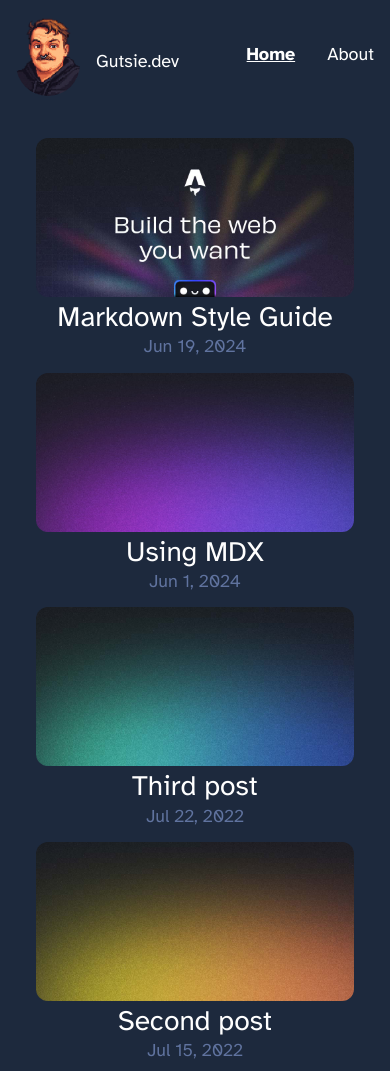
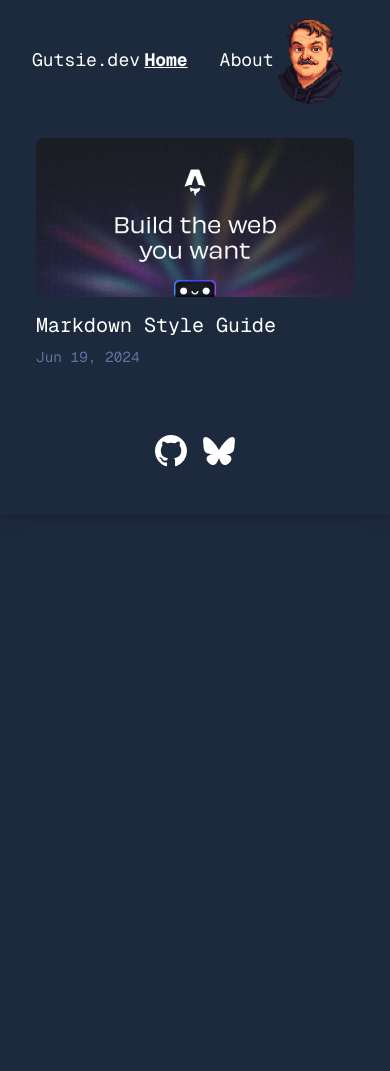
Before and after one commit to Gutsie/gutsie.github.io, an Astro site: page / in a window 390 px wide. Shown: the top 1071 px of the page. After the commit the page ends 844 px from the top, so only its background shows below. Built offline with nearby package versions, Linux system fonts and the light colour scheme; Astro itself is replaced by a stand-in of ours; a web font is replaced by a local one.

Commit message:
More fixes

```diff
--- a/src/components/Header.astro
+++ b/src/components/Header.astro
@@ -5,17 +5,16 @@ import { SITE_TITLE } from '../consts';
 
 <header class=" p-4 sticky top-0 z-10">
 	<nav>
-		<div class="flex items-center">
-			<div class="portrait-container">
 
-		<div class="portrait-bg"></div>
-		<img src="/assets/me.png" alt="Gutsie.dev" class="portrait" />
-	</div>
 		<h2><a href="/" class="text-white">{SITE_TITLE}</a></h2>
-	</div>
 		<div class="flex gap-8">
 			<HeaderLink href="/">Home</HeaderLink>
 			<HeaderLink href="/about">About</HeaderLink>
+		</div>
+		<div class="portrait-container">
+
+			<div class="portrait-bg"></div>
+			<img src="/assets/me.png" alt="Gutsie.dev" class="portrait" />
 		</div>
 	</nav>
 </header>
@@ -33,45 +32,53 @@ import { SITE_TITLE } from '../consts';
 </script>
 <style>
 	header {
-		transition: padding 0.3s ease-in-out;
-		height: 120px; /* Initial taller height */
-		/* Adjust padding as needed for the taller header */
-		padding-top: 1rem;
-		padding-bottom: 1rem;
+		transition: all 0.3s ease-in-out;
+		height: 120px;
+		background-color: var(--color-slate-800);
+		backdrop-filter: blur(8px);
 	}
 
 	header.scrolled {
-		height: 80px; /* Scrolled, shorter height */
-		/* Adjust padding as needed for the shorter header */
-		padding-top: 0.5rem;
-		padding-bottom: 0.5rem;
+		height: 80px;
 	}
 
 	h2 {
-		transition: margin-top 0.3s ease-in-out;
+		transition: all 0.3s ease-in-out;
 		margin: 0;
 		font-size: 1em;
-		height:1rem;
-		margin-top:.5rem;
-		.scrolled & {
-			margin-top:0;
-		}
+		line-height: 1;
+		display: flex;
+		align-items: center;
+	}
+
+	header.scrolled h2 {
+		margin-top: 0;
 	}
 
 	h2 a,
 	h2 a.active {
 		text-decoration: none;
 	}
+
 	nav {
 		display: flex;
 		align-items: center;
 		justify-content: space-between;
+		height: 100%;
+		padding: 0 1rem;
+	}
+
+	nav > div {
+		display: flex;
+		align-items: center;
+		height: 100%;
 	}
 
 	.social-links,
 	.social-links a {
 		display: flex;
 	}
+
 	@media (max-width: 720px) {
 		.social-links {
 			display: none;
@@ -84,11 +91,12 @@ import { SITE_TITLE } from '../consts';
 		position: relative;
 		width: 64px;
 		height: 80px;
-		border-radius:32px;
+		border-radius: 32px;
 		overflow: hidden;
-		.scrolled & {
-			height: 64px;
-		}
+	}
+
+	header.scrolled .portrait-container {
+		height: 64px;
 	}
 
 	.portrait-bg {
@@ -99,7 +107,6 @@ import { SITE_TITLE } from '../consts';
 		aspect-ratio: 1;
 		background-color: var(--color-amber-400);
 		border-radius: 100%;
-
 	}
 
 	.portrait {
@@ -111,6 +118,4 @@ import { SITE_TITLE } from '../consts';
 		aspect-ratio: 1;
 		max-width: unset;
 	}
-
-
 </style>
--- a/src/content/blog/second-post.md
+++ /dev/null
@@ -1,16 +0,0 @@
----
-title: 'Second post'
-description: 'Lorem ipsum dolor sit amet'
-pubDate: 'Jul 15 2022'
-heroImage: '/blog-placeholder-4.jpg'
----
-
-Lorem ipsum dolor sit amet, consectetur adipiscing elit, sed do eiusmod tempor incididunt ut labore et dolore magna aliqua. Vitae ultricies leo integer malesuada nunc vel risus commodo viverra. Adipiscing enim eu turpis egestas pretium. Euismod elementum nisi quis eleifend quam adipiscing. In hac habitasse platea dictumst vestibulum. Sagittis purus sit amet volutpat. Netus et malesuada fames ac turpis egestas. Eget magna fermentum iaculis eu non diam phasellus vestibulum lorem. Varius sit amet mattis vulputate enim. Habitasse platea dictumst quisque sagittis. Integer quis auctor elit sed vulputate mi. Dictumst quisque sagittis purus sit amet.
-
-Morbi tristique senectus et netus. Id semper risus in hendrerit gravida rutrum quisque non tellus. Habitasse platea dictumst quisque sagittis purus sit amet. Tellus molestie nunc non blandit massa. Cursus vitae congue mauris rhoncus. Accumsan tortor posuere ac ut. Fringilla urna porttitor rhoncus dolor. Elit ullamcorper dignissim cras tincidunt lobortis. In cursus turpis massa tincidunt dui ut ornare lectus. Integer feugiat scelerisque varius morbi enim nunc. Bibendum neque egestas congue quisque egestas diam. Cras ornare arcu dui vivamus arcu felis bibendum. Dignissim suspendisse in est ante in nibh mauris. Sed tempus urna et pharetra pharetra massa massa ultricies mi.
-
-Mollis nunc sed id semper risus in. Convallis a cras semper auctor neque. Diam sit amet nisl suscipit. Lacus viverra vitae congue eu consequat ac felis donec. Egestas integer eget aliquet nibh praesent tristique magna sit amet. Eget magna fermentum iaculis eu non diam. In vitae turpis massa sed elementum. Tristique et egestas quis ipsum suspendisse ultrices. Eget lorem dolor sed viverra ipsum. Vel turpis nunc eget lorem dolor sed viverra. Posuere ac ut consequat semper viverra nam. Laoreet suspendisse interdum consectetur libero id faucibus. Diam phasellus vestibulum lorem sed risus ultricies tristique. Rhoncus dolor purus non enim praesent elementum facilisis. Ultrices tincidunt arcu non sodales neque. Tempus egestas sed sed risus pretium quam vulputate. Viverra suspendisse potenti nullam ac tortor vitae purus faucibus ornare. Fringilla urna porttitor rhoncus dolor purus non. Amet dictum sit amet justo donec enim.
-
-Mattis ullamcorper velit sed ullamcorper morbi tincidunt. Tortor posuere ac ut consequat semper viverra. Tellus mauris a diam maecenas sed enim ut sem viverra. Venenatis urna cursus eget nunc scelerisque viverra mauris in. Arcu ac tortor dignissim convallis aenean et tortor at. Curabitur gravida arcu ac tortor dignissim convallis aenean et tortor. Egestas tellus rutrum tellus pellentesque eu. Fusce ut placerat orci nulla pellentesque dignissim enim sit amet. Ut enim blandit volutpat maecenas volutpat blandit aliquam etiam. Id donec ultrices tincidunt arcu. Id cursus metus aliquam eleifend mi.
-
-Tempus quam pellentesque nec nam aliquam sem. Risus at ultrices mi tempus imperdiet. Id porta nibh venenatis cras sed felis eget velit. Ipsum a arcu cursus vitae. Facilisis magna etiam tempor orci eu lobortis elementum. Tincidunt dui ut ornare lectus sit. Quisque non tellus orci ac. Blandit libero volutpat sed cras. Nec tincidunt praesent semper feugiat nibh sed pulvinar proin gravida. Egestas integer eget aliquet nibh praesent tristique magna.
--- a/src/content/blog/third-post.md
+++ /dev/null
@@ -1,16 +0,0 @@
----
-title: 'Third post'
-description: 'Lorem ipsum dolor sit amet'
-pubDate: 'Jul 22 2022'
-heroImage: '/blog-placeholder-2.jpg'
----
-
-Lorem ipsum dolor sit amet, consectetur adipiscing elit, sed do eiusmod tempor incididunt ut labore et dolore magna aliqua. Vitae ultricies leo integer malesuada nunc vel risus commodo viverra. Adipiscing enim eu turpis egestas pretium. Euismod elementum nisi quis eleifend quam adipiscing. In hac habitasse platea dictumst vestibulum. Sagittis purus sit amet volutpat. Netus et malesuada fames ac turpis egestas. Eget magna fermentum iaculis eu non diam phasellus vestibulum lorem. Varius sit amet mattis vulputate enim. Habitasse platea dictumst quisque sagittis. Integer quis auctor elit sed vulputate mi. Dictumst quisque sagittis purus sit amet.
-
-Morbi tristique senectus et netus. Id semper risus in hendrerit gravida rutrum quisque non tellus. Habitasse platea dictumst quisque sagittis purus sit amet. Tellus molestie nunc non blandit massa. Cursus vitae congue mauris rhoncus. Accumsan tortor posuere ac ut. Fringilla urna porttitor rhoncus dolor. Elit ullamcorper dignissim cras tincidunt lobortis. In cursus turpis massa tincidunt dui ut ornare lectus. Integer feugiat scelerisque varius morbi enim nunc. Bibendum neque egestas congue quisque egestas diam. Cras ornare arcu dui vivamus arcu felis bibendum. Dignissim suspendisse in est ante in nibh mauris. Sed tempus urna et pharetra pharetra massa massa ultricies mi.
-
-Mollis nunc sed id semper risus in. Convallis a cras semper auctor neque. Diam sit amet nisl suscipit. Lacus viverra vitae congue eu consequat ac felis donec. Egestas integer eget aliquet nibh praesent tristique magna sit amet. Eget magna fermentum iaculis eu non diam. In vitae turpis massa sed elementum. Tristique et egestas quis ipsum suspendisse ultrices. Eget lorem dolor sed viverra ipsum. Vel turpis nunc eget lorem dolor sed viverra. Posuere ac ut consequat semper viverra nam. Laoreet suspendisse interdum consectetur libero id faucibus. Diam phasellus vestibulum lorem sed risus ultricies tristique. Rhoncus dolor purus non enim praesent elementum facilisis. Ultrices tincidunt arcu non sodales neque. Tempus egestas sed sed risus pretium quam vulputate. Viverra suspendisse potenti nullam ac tortor vitae purus faucibus ornare. Fringilla urna porttitor rhoncus dolor purus non. Amet dictum sit amet justo donec enim.
-
-Mattis ullamcorper velit sed ullamcorper morbi tincidunt. Tortor posuere ac ut consequat semper viverra. Tellus mauris a diam maecenas sed enim ut sem viverra. Venenatis urna cursus eget nunc scelerisque viverra mauris in. Arcu ac tortor dignissim convallis aenean et tortor at. Curabitur gravida arcu ac tortor dignissim convallis aenean et tortor. Egestas tellus rutrum tellus pellentesque eu. Fusce ut placerat orci nulla pellentesque dignissim enim sit amet. Ut enim blandit volutpat maecenas volutpat blandit aliquam etiam. Id donec ultrices tincidunt arcu. Id cursus metus aliquam eleifend mi.
-
-Tempus quam pellentesque nec nam aliquam sem. Risus at ultrices mi tempus imperdiet. Id porta nibh venenatis cras sed felis eget velit. Ipsum a arcu cursus vitae. Facilisis magna etiam tempor orci eu lobortis elementum. Tincidunt dui ut ornare lectus sit. Quisque non tellus orci ac. Blandit libero volutpat sed cras. Nec tincidunt praesent semper feugiat nibh sed pulvinar proin gravida. Egestas integer eget aliquet nibh praesent tristique magna.
--- a/src/content/blog/using-mdx.mdx
+++ /dev/null
@@ -1,31 +0,0 @@
----
-title: 'Using MDX'
-description: 'Lorem ipsum dolor sit amet'
-pubDate: 'Jun 01 2024'
-heroImage: '/blog-placeholder-5.jpg'
----
-
-This theme comes with the [@astrojs/mdx](https://docs.astro.build/en/guides/integrations-guide/mdx/) integration installed and configured in your `astro.config.mjs` config file. If you prefer not to use MDX, you can disable support by removing the integration from your config file.
-
-## Why MDX?
-
-MDX is a special flavor of Markdown that supports embedded JavaScript & JSX syntax. This unlocks the ability to [mix JavaScript and UI Components into your Markdown content](https://docs.astro.build/en/guides/markdown-content/#mdx-features) for things like interactive charts or alerts.
-
-If you have existing content authored in MDX, this integration will hopefully make migrating to Astro a breeze.
-
-## Example
-
-Here is how you import and use a UI component inside of MDX.
-When you open this page in the browser, you should see the clickable button below.
-
-import HeaderLink from '../../components/HeaderLink.astro';
-
-<HeaderLink href="#" onclick="alert('clicked!')">
-	Embedded component in MDX
-</HeaderLink>
-
-## More Links
-
-- [MDX Syntax Documentation](https://mdxjs.com/docs/what-is-mdx)
-- [Astro Usage Documentation](https://docs.astro.build/en/guides/markdown-content/#markdown-and-mdx-pages)
-- **Note:** [Client Directives](https://docs.astro.build/en/reference/directives-reference/#client-directives) are still required to create interactive components. Otherwise, all components in your MDX will render as static HTML (no JavaScript) by default.
--- a/src/pages/index.astro
+++ b/src/pages/index.astro
@@ -17,66 +17,49 @@ const posts = (await getCollection('blog')).sort(
 		<BaseHead title={SITE_TITLE} description={SITE_DESCRIPTION} />
 		<style>
 			main {
-				width: 960px;
+				width: 720px;
 			}
 			ul {
-				display: flex;
-				flex-wrap: wrap;
-				gap: 2rem;
 				list-style-type: none;
 				margin: 0;
 				padding: 0;
 			}
 			ul li {
-				width: calc(50% - 1rem);
+				margin-bottom: 2rem;
 			}
-			ul li * {
+			ul li:last-child {
+				margin-bottom: 0;
+			}
+			ul li a {
+				display: block;
 				text-decoration: none;
 				transition: 0.2s ease;
 			}
-			ul li:first-child {
+			ul li img {
 				width: 100%;
 				margin-bottom: 1rem;
-				text-align: center;
-			}
-			ul li:first-child img {
-				width: 100%;
-			}
-			ul li:first-child .title {
-				font-size: 2.369rem;
-			}
-			ul li img {
-				margin-bottom: 0.5rem;
-				border-radius: 12px;
-			}
-			ul li a {
-				display: block;
+				border-radius: 8px;
 			}
 			.title {
 				margin: 0;
-				line-height: 1;
+				line-height: 1.2;
+				font-size: 1.5rem;
 			}
 			.date {
-				margin: 0;
+				margin: 0.5rem 0 0;
 				color: rgb(var(--gray));
+				font-size: 0.9rem;
 			}
 
 			ul a:hover img {
 				box-shadow: var(--box-shadow);
 			}
 			@media (max-width: 720px) {
-				ul {
-					gap: 0.5em;
+				ul li {
+					margin-bottom: 1.5rem;
 				}
-				ul li {
-					width: 100%;
-					text-align: center;
-				}
-				ul li:first-child {
-					margin-bottom: 0;
-				}
-				ul li:first-child .title {
-					font-size: 1.563em;
+				.title {
+					font-size: 1.25rem;
 				}
 			}
 		</style>
--- a/src/styles/global.css
+++ b/src/styles/global.css
@@ -19,21 +19,35 @@
 		0 16px 32px rgba(var(--gray), 33%);
 }
 @font-face {
-	font-family: 'Atkinson';
-	src: url('/fonts/atkinson-regular.woff') format('woff');
+	font-family: 'Geist Mono';
+	src: url('/fonts/GeistMono-Regular.ttf') format('truetype');
 	font-weight: 400;
 	font-style: normal;
 	font-display: swap;
 }
 @font-face {
-	font-family: 'Atkinson';
-	src: url('/fonts/atkinson-bold.woff') format('woff');
+	font-family: 'Geist Mono';
+	src: url('/fonts/GeistMono-Bold.ttf') format('truetype');
 	font-weight: 700;
 	font-style: normal;
 	font-display: swap;
 }
+@font-face {
+	font-family: 'Geist Mono';
+	src: url('/fonts/GeistMono-Light.ttf') format('truetype');
+	font-weight: 300;
+	font-style: normal;
+	font-display: swap;
+}
+@font-face {
+	font-family: 'Geist Mono';
+	src: url('/fonts/GeistMono-Medium.ttf') format('truetype');
+	font-weight: 500;
+	font-style: normal;
+	font-display: swap;
+}
 body {
-	font-family: 'Atkinson', sans-serif;
+	font-family: 'Geist Mono', monospace;
 	margin: 0;
 	padding: 0;
 	text-align: left;
```
Also changed, not shown: package.json (+4 -4 lines), src/content/blog/first-post.md (deleted, +0 -16 lines), public/fonts/GeistMono-Black.ttf (added), public/fonts/GeistMono-Bold.ttf (added), public/fonts/GeistMono-ExtraBold.ttf (added), public/fonts/GeistMono-ExtraLight.ttf (added), public/fonts/GeistMono-Light.ttf (added), public/fonts/GeistMono-Medium.ttf (added), public/fonts/GeistMono-Regular.ttf (added), public/fonts/GeistMono-SemiBold.ttf (added), public/fonts/GeistMono-Thin.ttf (added), public/fonts/atkinson-bold.woff (deleted), public/fonts/atkinson-regular.woff (deleted), 1 other file.
